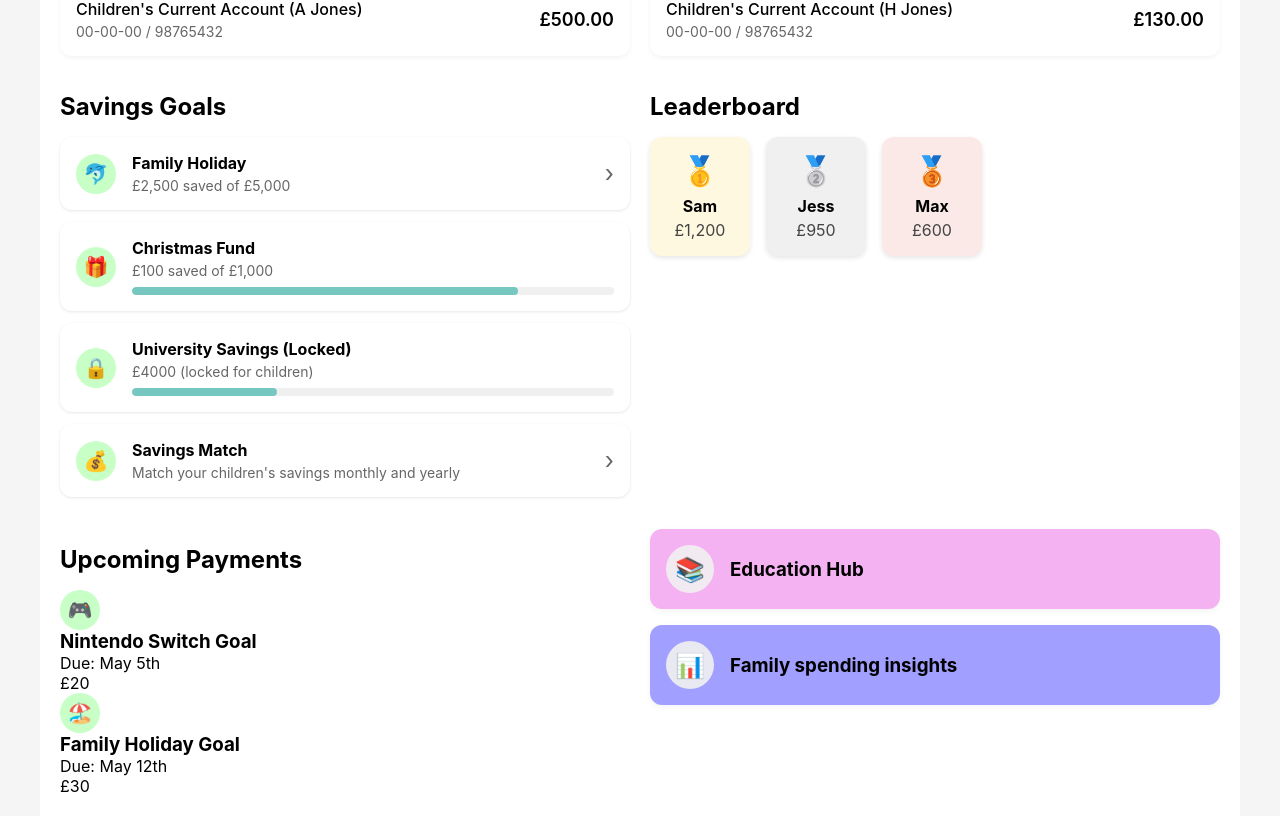
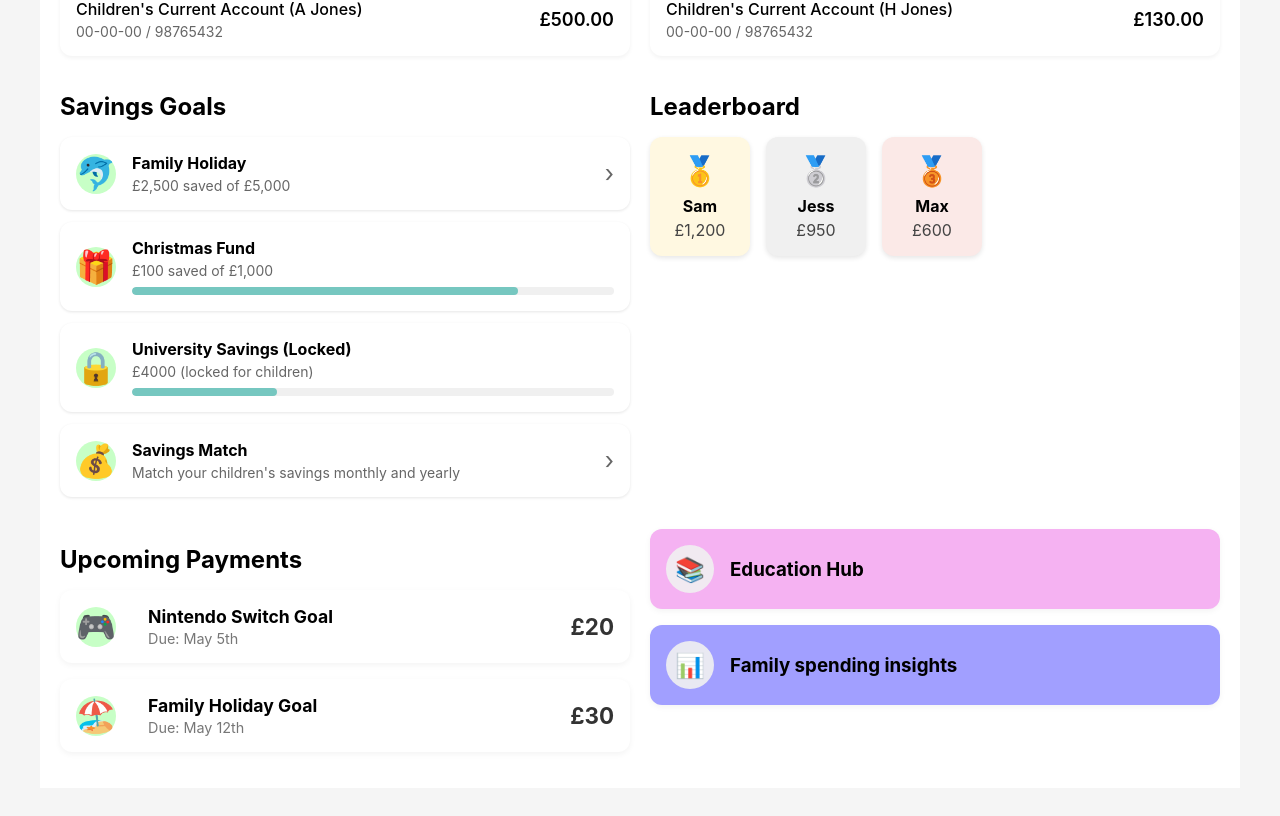
Before and after one commit to OsmanAli20/Quantum-Drift, a React (Create React App) app: page /family in a window 1280 px wide. Shown: the part 449-1265 px from the top of the page. After the commit the page ends 1237 px from the top, so only its background shows below. Built offline with nearby package versions, Linux system fonts and the light colour scheme.

Commit message:
button edit

```diff
--- a/src/pages/familyParent.jsx
+++ b/src/pages/familyParent.jsx
@@ -20,6 +20,7 @@ function FamilyParent() {
           <button className="tab-button" onClick={() => navigate('/')}>Summary</button>
           <button className="tab-button active">Family</button>
           <button className="tab-button" onClick={() => navigate('/family-child')}>Family (Child)</button>
+          <button className="tab-button" onClick={() => navigate('/family-grandparent')}>Family (Grandparent)</button>
           <button className="tab-button" onClick={() => navigate('/everyday')}>Everyday</button>
         </div>
       </header>
--- a/src/styles/Home.css
+++ b/src/styles/Home.css
@@ -414,6 +414,50 @@
 .match-trigger-button.yearly {
   background-color: #11b67a;
 }
+
+.payment-card {
+  display: flex;
+  justify-content: space-between;
+  align-items: center;
+  background-color: #fff;
+  border-radius: 12px;
+  padding: 1rem;
+  margin-bottom: 1rem;
+  box-shadow: 0 2px 6px rgba(0, 0, 0, 0.05);
+}
+
+.payment-left {
+  display: flex;
+  align-items: center;
+  gap: 1rem;
+}
+
+.space-icon {
+  font-size: 2rem;
+}
+
+.payment-text {
+  display: flex;
+  flex-direction: column;
+}
+
+.payment-text h3 {
+  margin: 0;
+  font-size: 1.1rem;
+}
+
+.payment-date {
+  font-size: 0.9rem;
+  color: #777;
+  margin-top: 0.2rem;
+}
+
+.payment-right {
+  font-size: 1.4rem;
+  font-weight: bold;
+  color: #333;
+}
+
 
 .no-history {
   color: #666;
```
